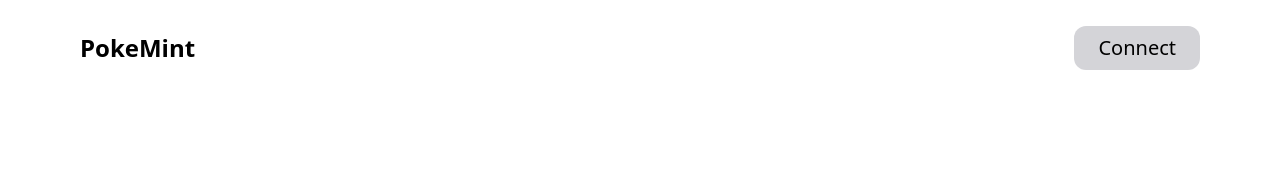
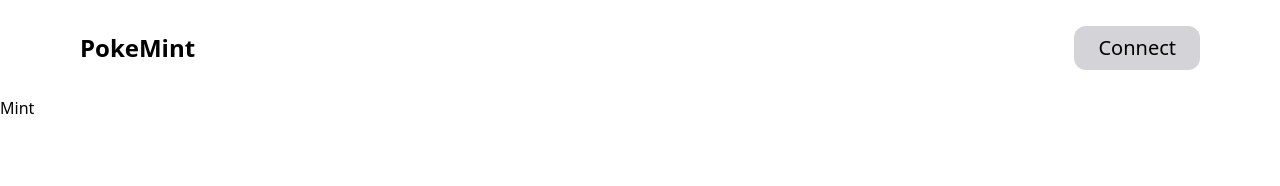
Before and after one commit to gvirus21/NFT-mint, a Next.js app: page / in a window 1280 px wide. Shown: the top 186 px of the page. Built offline with nearby package versions, Linux system fonts and the light colour scheme.

Commit message:
Updated Mint page - added handle mint function - added auto fetch mint price from contract

```diff
--- a/components/Main.js
+++ b/components/Main.js
@@ -1,7 +1,66 @@
-import React from 'react';
+import { useState, useEffect } from "react";
+import { ethers, BigNumber } from "ethers";
+import PokeMintNFTABI from "../PokeMintNFT.json";
 
-const Main = () => {
-  return <div></div>;
+const pokeMintContractAddress = "0xd4F60A6fFE9242109eF3903145Da8BCb6910e99b";
+
+const Main = ({ currentAccount, isConnected }) => {
+  useEffect(() => {
+    getMintPrice();
+  }, []);
+
+  const [mintAmount, setMintAmount] = useState(1);
+  const [mintPrice, setMintPrice] = useState(null);
+
+  const getMintPrice = async () => {
+    if (window.ethereum) {
+      const provider = new ethers.providers.Web3Provider(window.ethereum);
+
+      const pokeMintContract = new ethers.Contract(
+        pokeMintContractAddress,
+        PokeMintNFTABI,
+        provider
+      );
+
+      try {
+        const rawMintPrice = await pokeMintContract.mintPrice();
+        const mintPriceHex = rawMintPrice._hex;
+        const formatterMintPrice = ethers.utils.formatEther(`${mintPriceHex}`);
+
+        setMintPrice(formatterMintPrice);
+      } catch (err) {
+        console.log(err);
+      }
+    }
+  };
+
+  const handleMint = async () => {
+    if (window.ethereum) {
+      const provider = new ethers.providers.Web3Provider(window.ethereum);
+      const signer = provider.getSigner();
+
+      const pokeMintContract = new ethers.Contract(
+        pokeMintContractAddress,
+        PokeMintNFTABI,
+        signer
+      );
+
+      try {
+        const mintTx = await pokeMintContract.mint(BigNumber.from(mintAmount), {
+          value: ethers.utils.parseEther((mintPrice * mintAmount).toString()),
+        });
+        await mintTx.wait();
+      } catch (err) {
+        console.log("err: ", err);
+      }
+    }
+  };
+
+  return (
+    <div>
+      <button onClick={handleMint}>Mint</button>
+    </div>
+  );
 };
 
 export default Main;
--- a/pages/index.js
+++ b/pages/index.js
@@ -54,7 +54,11 @@ const handleReload = async () => {
         isConnected={isConnected}
         connectWallet={connectWallet}
       />
-      <Main />
+      <Main
+        currentAccount={currentAccount}
+        isConnected={isConnected}
+
+      />
     </div>
   );
 }
```
